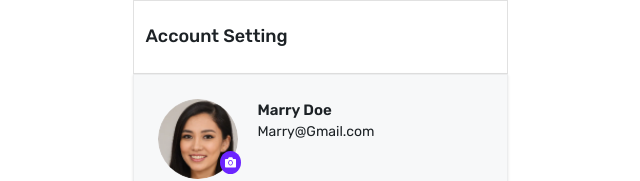
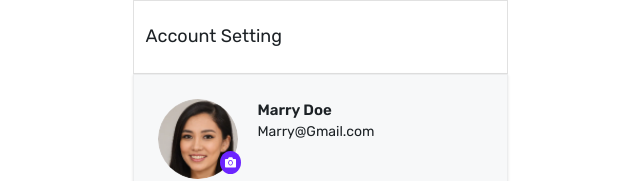
Before and after one commit to kartik11m/PopX_Educase, a React (Vite) app: page /profile in a window 1280 px wide. Shown: the top 181 px of the page, without its empty margins (320-960 px from the left). Built offline with nearby package versions, Linux system fonts and the light colour scheme.

Commit message:
changed the font boldness

```diff
--- a/src/Pages/Profile.jsx
+++ b/src/Pages/Profile.jsx
@@ -5,7 +5,7 @@ const Profile = () => {
   return (
         <div className="flex flex-col h-[812px] items-center justify-center bg-white">
             <div className='flex items-center bg-white w-[375px] h-20 border border-[#0000001e]'>
-                <p className='ms-3 font-medium text-[18px] text-[#1D2226]'>Account Setting</p>
+                <p className='ms-3 text-[18px] text-[#1D2226]'>Account Setting</p>
             </div>
             <div className="flex h-screen w-[375px] flex-col gap-6 border border-[#0000000b] bg-[#F7F8F9] shadow-sm p-6">
                 <div className="relative flex items-start gap-5">
```
